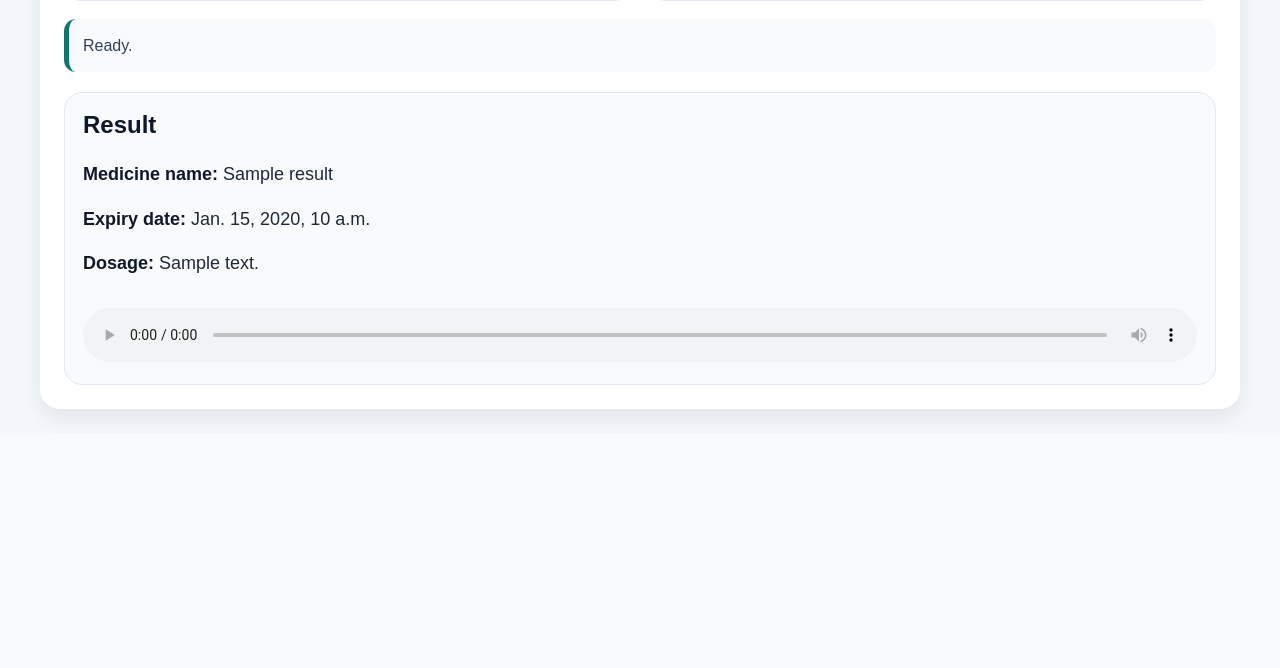
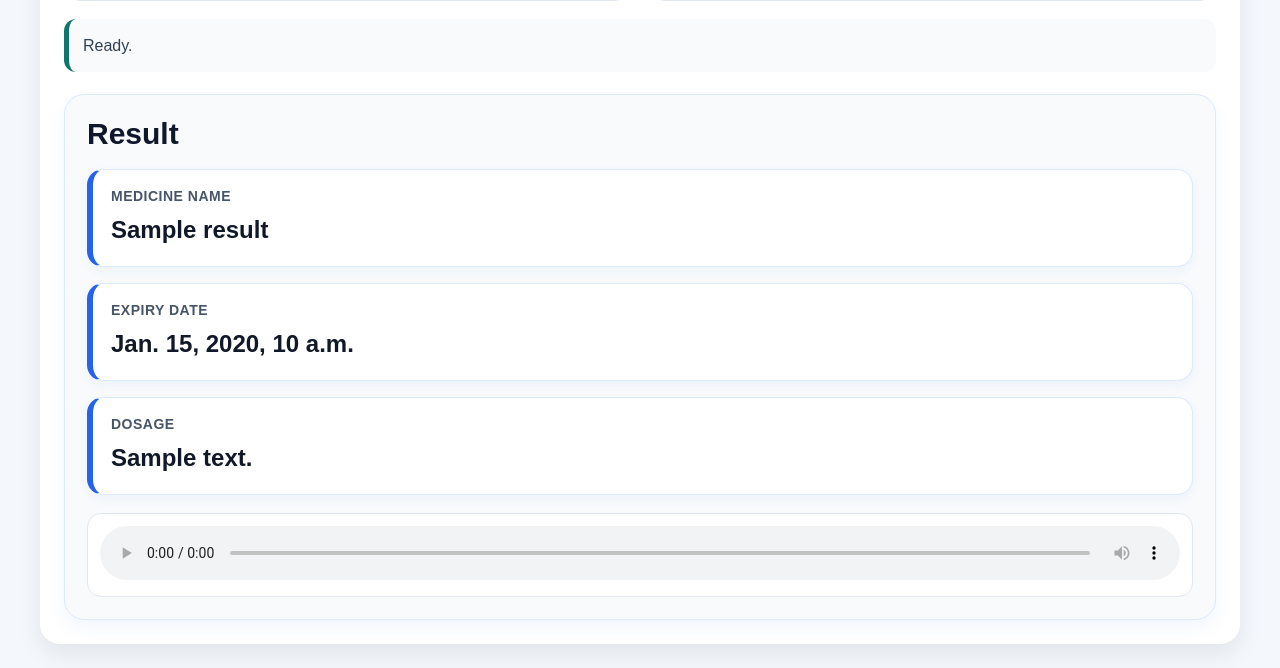
Before and after one commit to sugumarranganathan/medivoice-project, a Django app: template templates/home.html in a window 1280 px wide. Shown: the part 736-1404 px from the top of the page. Before the commit the page ends 1157 px from the top, so only its background shows below. Run offline with Django 5.2, Linux system fonts and the light colour scheme; the template is opened without the code that fills it: most values are stand-ins (such as "Sample title", 1, 10 or a date in 2020).

Commit message:
Update home.html

```diff
--- a/templates/home.html
+++ b/templates/home.html
@@ -270,29 +270,74 @@
       display: block;
     }
 
+    /* ===== FINAL CLEAR RESULT UI ===== */
     .result-box {
-      margin-top: 20px;
+      margin-top: 22px;
       text-align: left;
       background: #f8fafc;
-      border: 1px solid #e2e8f0;
-      border-radius: 18px;
-      padding: 18px;
+      border: 1px solid #dbeafe;
+      border-radius: 20px;
+      padding: 22px;
+      box-shadow: 0 8px 18px rgba(37, 99, 235, 0.06);
     }
 
     .result-box h2 {
-      margin-top: 0;
+      margin: 0 0 18px 0;
       color: #0f172a;
+      font-size: 30px;
+      font-weight: 800;
     }
 
-    .result-item {
-      font-size: 18px;
-      margin: 14px 0;
-      line-height: 1.7;
+    .result-grid {
+      display: grid;
+      gap: 16px;
+    }
+
+    .result-card {
+      background: #ffffff;
+      border: 1px solid #dbeafe;
+      border-left: 6px solid #2563eb;
+      border-radius: 16px;
+      padding: 18px;
+      box-shadow: 0 4px 12px rgba(37, 99, 235, 0.05);
     }
 
     .result-label {
-      font-weight: bold;
+      display: block;
+      font-size: 14px;
+      font-weight: 800;
+      color: #475569;
+      text-transform: uppercase;
+      letter-spacing: 0.5px;
+      margin-bottom: 8px;
+    }
+
+    .result-value {
+      display: block;
+      font-size: 24px;
+      font-weight: 800;
       color: #111827;
+      line-height: 1.5;
+      word-break: break-word;
+    }
+
+    .result-error {
+      background: #fef2f2;
+      border: 1px solid #fecaca;
+      border-left: 6px solid #dc2626;
+      border-radius: 14px;
+      padding: 16px;
+      color: #b91c1c;
+      font-size: 18px;
+      font-weight: 700;
+    }
+
+    .audio-box {
+      margin-top: 18px;
+      background: #ffffff;
+      border: 1px solid #e2e8f0;
+      border-radius: 14px;
+      padding: 12px;
     }
 
     .hidden-canvas {
@@ -315,6 +360,14 @@
 
       .green-btn, .red-btn, .yes-btn, .no-btn, .listen-btn, .stop-btn {
         width: 100%;
+      }
+
+      .result-box h2 {
+        font-size: 24px;
+      }
+
+      .result-value {
+        font-size: 20px;
       }
     }
   </style>
@@ -401,20 +454,25 @@
     <div class="result-box" id="resultBox">
       {% if result.error %}
         <h2 style="color:#dc2626;">Error</h2>
-        <div class="result-item">{{ result.error }}</div>
+        <div class="result-error">{{ result.error }}</div>
       {% else %}
         <h2>Result</h2>
-        <div class="result-item">
-          <span class="result-label">Medicine name:</span>
-          <span>{{ result.medicine_name }}</span>
-        </div>
-        <div class="result-item">
-          <span class="result-label">Expiry date:</span>
-          <span>{{ result.expiry_date }}</span>
-        </div>
-        <div class="result-item">
-          <span class="result-label">Dosage:</span>
-          <span>{{ result.dosage_text }}</span>
+
+        <div class="result-grid">
+          <div class="result-card">
+            <span class="result-label">Medicine Name</span>
+            <span class="result-value">{{ result.medicine_name|default:"Not found" }}</span>
+          </div>
+
+          <div class="result-card">
+            <span class="result-label">Expiry Date</span>
+            <span class="result-value">{{ result.expiry_date|default:"Not found" }}</span>
+          </div>
+
+          <div class="result-card">
+            <span class="result-label">Dosage</span>
+            <span class="result-value">{{ result.dosage_text|default:"Not found" }}</span>
+          </div>
         </div>
 
         <div id="voiceResultText" style="display:none;">
@@ -422,9 +480,11 @@
         </div>
 
         {% if result.servam_audio_url %}
-          <audio autoplay controls style="margin-top:15px; width:100%;" id="serverAudio">
-            <source src="{{ result.servam_audio_url }}" type="audio/mpeg">
-          </audio>
+          <div class="audio-box">
+            <audio autoplay controls style="width:100%;" id="serverAudio">
+              <source src="{{ result.servam_audio_url }}" type="audio/mpeg">
+            </audio>
+          </div>
         {% endif %}
       {% endif %}
     </div>
@@ -591,23 +651,13 @@
         const transcript = event.results[0][0].transcript.toLowerCase().trim();
         isListening = false;
 
-        // Global STOP command
-        if (
-          transcript.includes("stop") ||
-          transcript === "stop" ||
-          transcript.includes("stap")
-        ) {
+        if (transcript.includes("stop") || transcript === "stop" || transcript.includes("stap")) {
           stopEverything(true);
           return;
         }
 
-        // Mode selection
         if (awaitingModeSelection) {
-          if (
-            transcript.includes("voice guide") ||
-            transcript.includes("voice") ||
-            transcript.includes("guide")
-          ) {
+          if (transcript.includes("voice guide") || transcript.includes("voice") || transcript.includes("guide")) {
             awaitingModeSelection = false;
             speak("Voice guide selected.", true, () => {
               setTimeout(() => {
@@ -617,10 +667,7 @@
             return;
           }
 
-          if (
-            transcript.includes("manual upload") ||
-            transcript.includes("manual")
-          ) {
+          if (transcript.includes("manual upload") || transcript.includes("manual")) {
             awaitingModeSelection = false;
             updateStatus("Manual upload selected.");
             updateVoicePrompt("Manual upload selected.");
@@ -636,14 +683,8 @@
           return;
         }
 
-        // Clear all voice command mode
         if (awaitingClearAllCommand) {
-          if (
-            transcript.includes("clear all") ||
-            transcript.includes("clear") ||
-            transcript.includes("clier all") ||
-            transcript.includes("clearal")
-          ) {
+          if (transcript.includes("clear all") || transcript.includes("clear") || transcript.includes("clier all") || transcript.includes("clearal")) {
             awaitingClearAllCommand = false;
             speak("Clearing all data.", true, () => {
               if (!isFullyStopped) clearAllData();
@@ -659,7 +700,6 @@
           }
         }
 
-        // Normal yes/no mode
         if (transcript.includes("yes")) {
           handleYes();
         } else if (transcript.includes("no")) {
@@ -1063,7 +1103,6 @@
       });
     }
 
-    // Button actions
     yesBtn.addEventListener("click", () => {
       isFullyStopped = false;
       handleYes();
```
